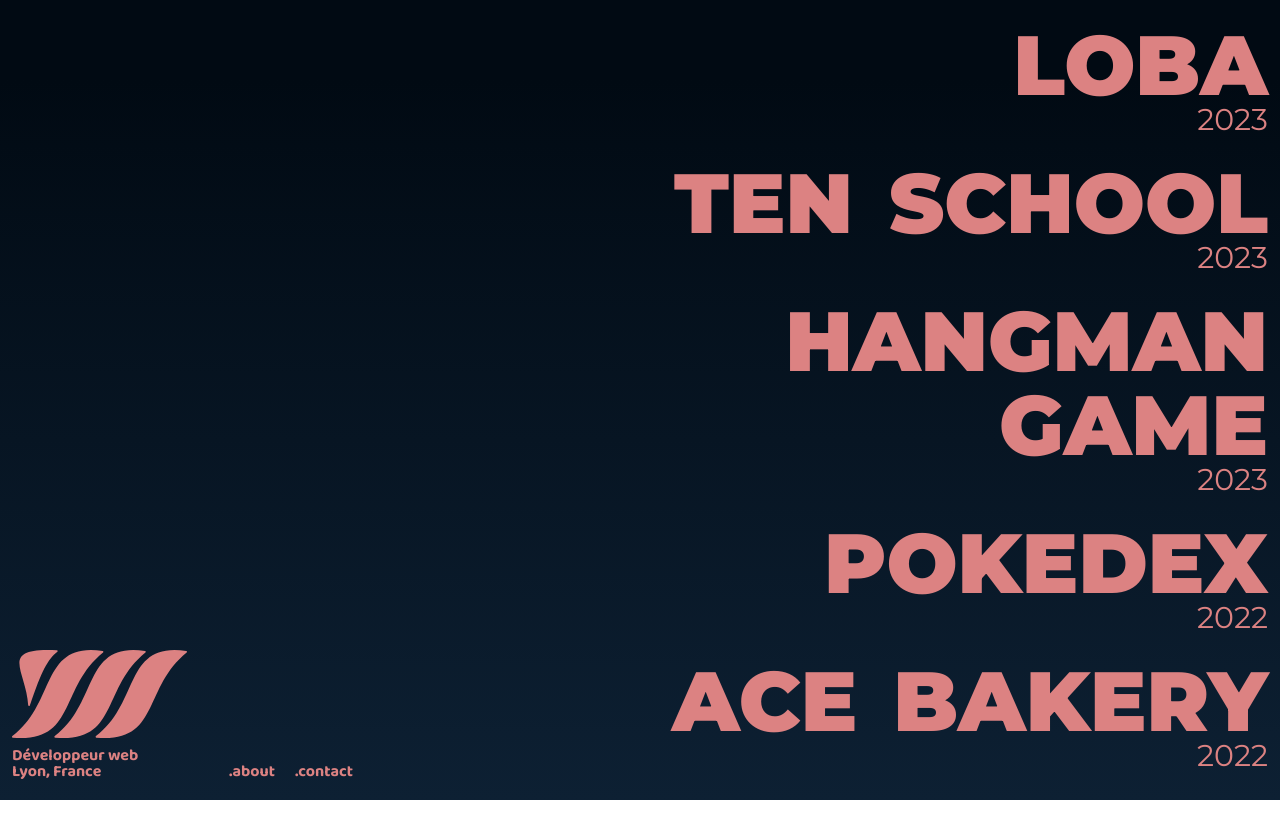
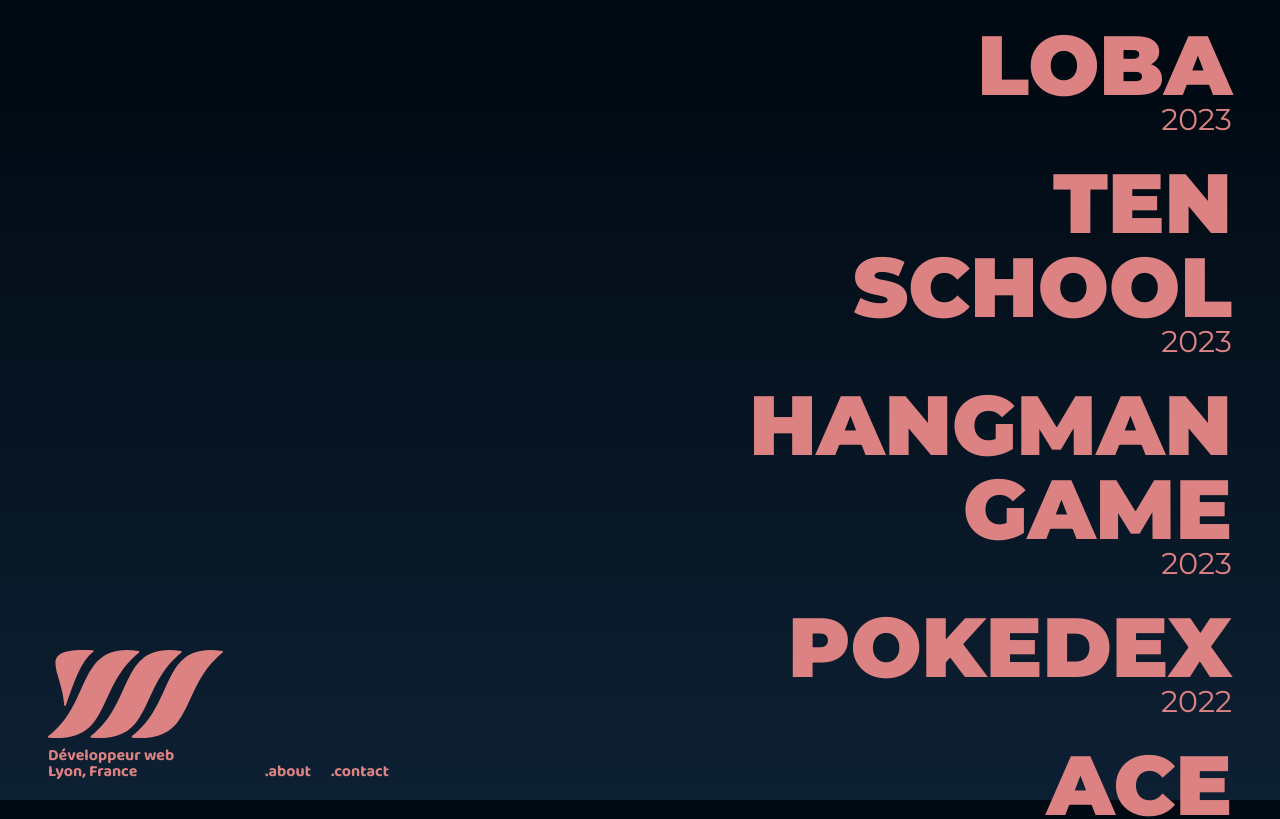
Before and after one commit to Ryww0/portfolio-react, a React (Vite) app: page / in a window 1280 px wide. Shown: the top 819 px of the page. Built offline with nearby package versions, Linux system fonts and the light colour scheme.

Commit message:
v1.22 - a::padding inline in container

```diff
--- a/src/App.jsx
+++ b/src/App.jsx
@@ -26,7 +26,7 @@
   };
 
   return (
-    <div className="container-fluid">
+    <div className="container-fluid px-5">
       <Router>
         <Header
           toggleAbout={toggleAbout}
```
